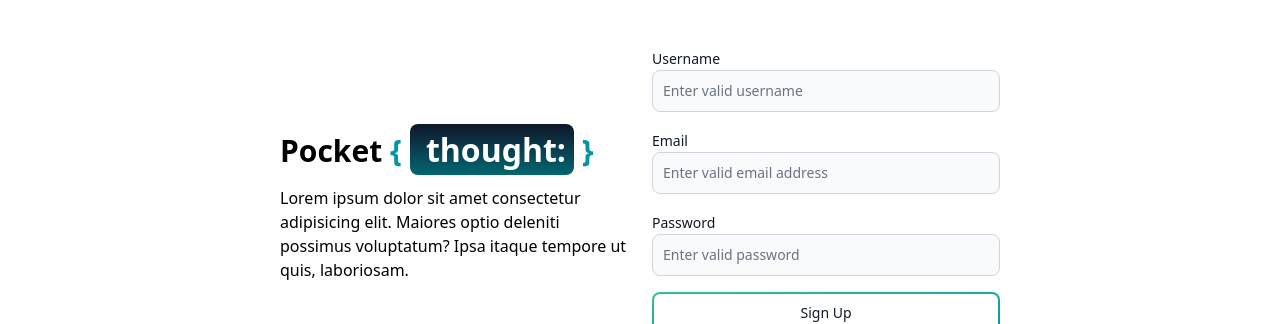
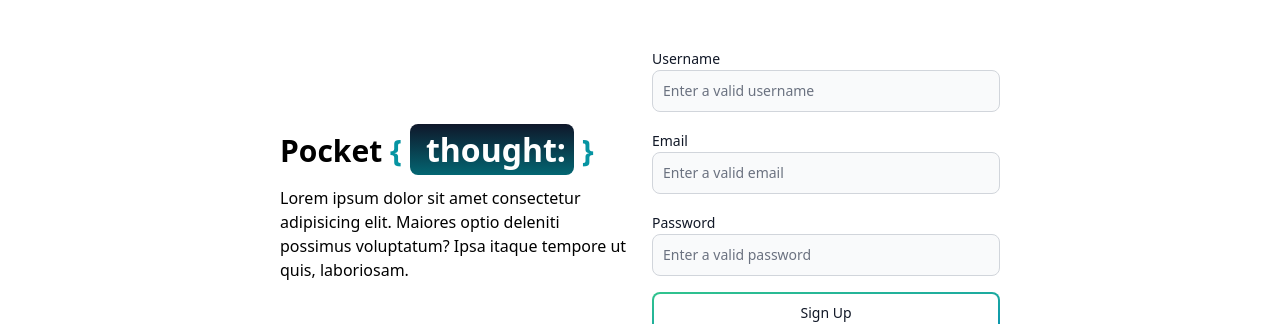
Before and after one commit to TerRosales/tr-blog, a React (Vite) app in the folder client/: page /signup in a window 1280 px wide. Shown: the part 138-462 px from the top of the page. Built offline with nearby package versions, Linux system fonts and the light colour scheme.

Commit message:
SIgn In Update

```diff
--- a/client/src/pages/SignIn.jsx
+++ b/client/src/pages/SignIn.jsx
@@ -15,7 +15,7 @@ const SignIn = () => {
 
   const handleSubmit = async (e) => {
     e.preventDefault();
-    if (!formData.username || !formData.email || !formData.password) {
+    if (!formData.email || !formData.password) {
       return setErrorMessage("Please fill out all fields");
     }
 
@@ -32,11 +32,11 @@ const SignIn = () => {
       if (data.success === false) {
         return setErrorMessage(data.message);
       }
-      setSuccessMessage(`Sign Up successfully, Redirecting...`);
+      setSuccessMessage(`Signing in...`);
       setLoading(false);
       if (res.ok) {
         setTimeout(() => {
-          navigate("/signin");
+          navigate("/");
         }, 1500);
       }
     } catch (error) {
@@ -78,7 +78,7 @@ const SignIn = () => {
               <Label value="Email" />
               <TextInput
                 type="email"
-                placeholder="Enter valid email address"
+                placeholder="Enter your email"
                 id="email"
                 onChange={handleChange}
               />
--- a/client/src/pages/SignUp.jsx
+++ b/client/src/pages/SignUp.jsx
@@ -78,7 +78,7 @@ const SignUp = () => {
               <Label value="Username" />
               <TextInput
                 type="text"
-                placeholder="Enter valid username"
+                placeholder="Enter a valid username"
                 id="username"
                 onChange={handleChange}
               />
@@ -87,7 +87,7 @@ const SignUp = () => {
               <Label value="Email" />
               <TextInput
                 type="email"
-                placeholder="Enter valid email address"
+                placeholder="Enter a valid email"
                 id="email"
                 onChange={handleChange}
               />
@@ -96,7 +96,7 @@ const SignUp = () => {
               <Label value="Password" />
               <TextInput
                 type="password"
-                placeholder="Enter valid password"
+                placeholder="Enter a valid password"
                 id="password"
                 onChange={handleChange}
               />
```
